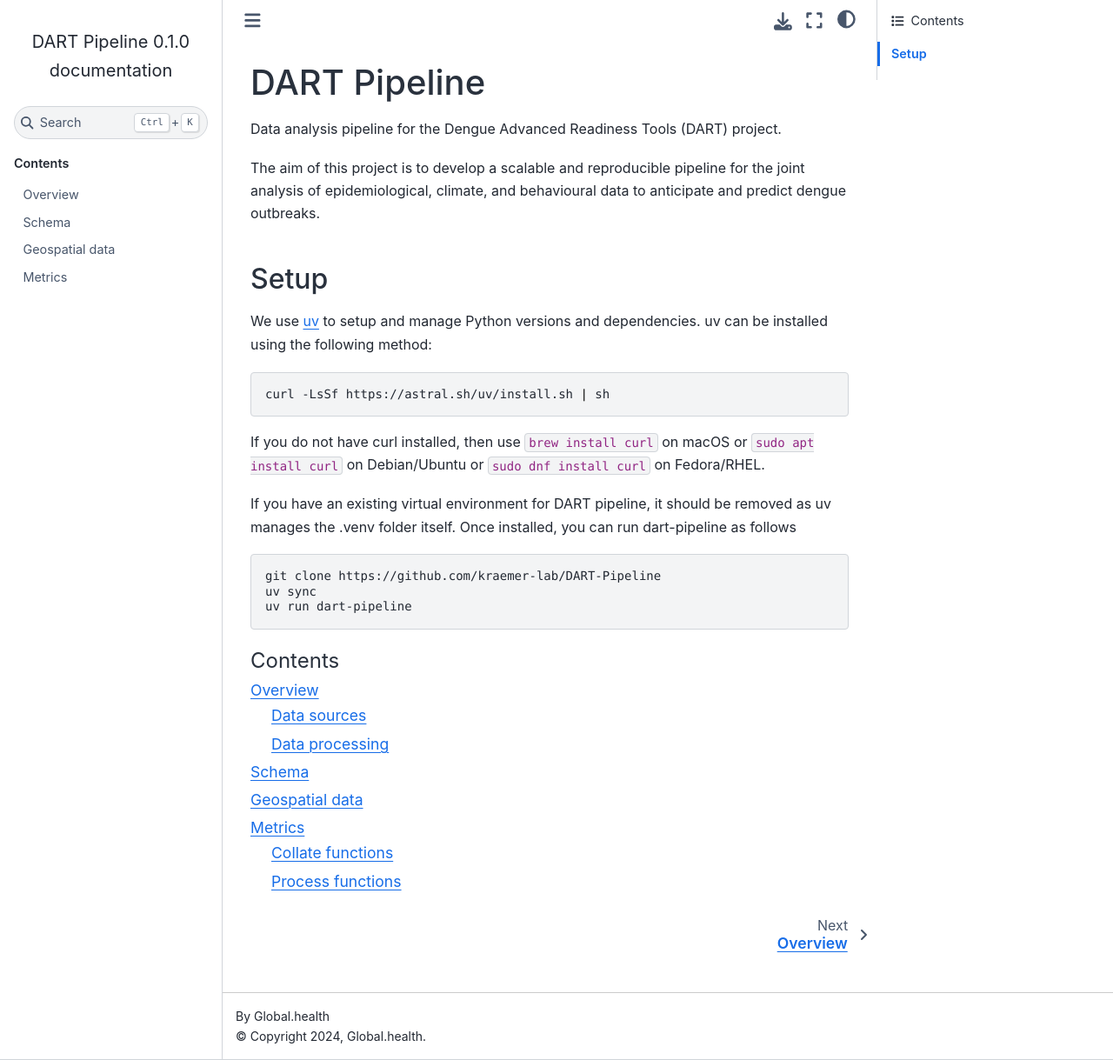
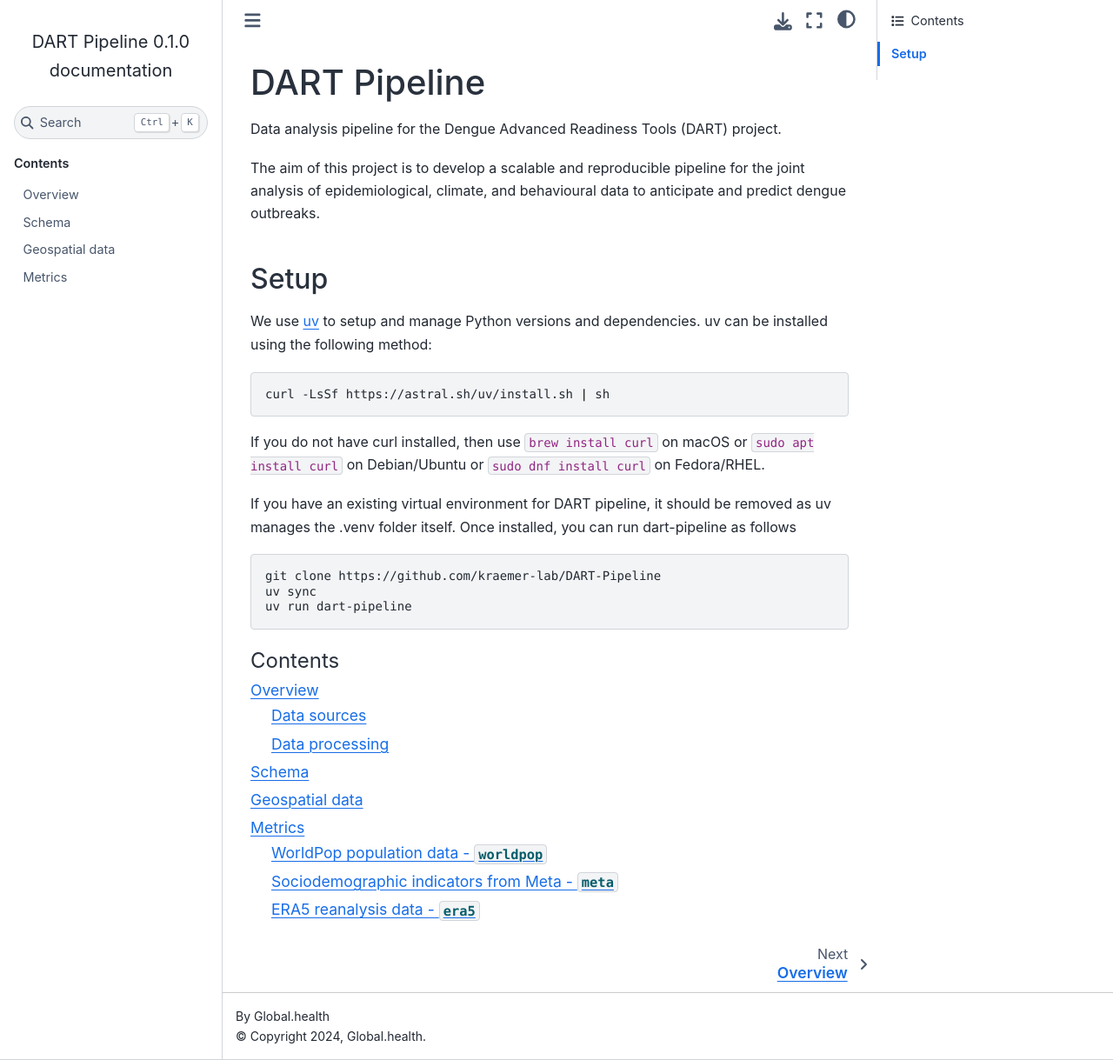
Before and after one commit to kraemer-lab/DART-Pipeline, a Sphinx documentation site: the page built from docs/index.md, in a window 1280 px wide and 1219 px high. Shown: the whole window at 87% size. Built offline with Sphinx 7.4.7 and the Sphinx Book theme 1.1.4, drawn with Linux system fonts in a browser that asks for light colours; some of the changed lines change nothing that is shown.

Commit message:
docs: update metrics page

```diff
--- a/docs/metrics.rst
+++ b/docs/metrics.rst
@@ -1,75 +1,145 @@
+*******
 Metrics
-=======
+*******
 
-DART Pipeline supports metrics in these categories: economic, epidemiological,
-meteorological and sociodemographic. Following are the list of metrics, where ↓
-denotes fetch (collate) code and ↺ denotes processing code. An asterisk (*)
-denotes metrics which require an account to be created.
-
-- economic/relative-wealth-index
-  :func:`↓ <dart_pipeline.collate.relative_wealth_index>`
-  :func:`↺ <dart_pipeline.process.process_rwi>`
-- epidemiological/dengue/peru
-  :func:`↓ <dart_pipeline.collate.ministerio_de_salud_peru_data>`
-  :func:`↺ <dart_pipeline.process.process_ministerio_de_salud_peru_data>`
-- geospatial/gadm
-  :func:`↓ <dart_pipeline.collate.gadm_data>`
-  :func:`↺ <dart_pipeline.process.process_gadm_admin_map_data>`
-- meteorological/aphrodite-daily-mean-temp *
-  :func:`↓ <dart_pipeline.collate.aphrodite_temperature_data>`
-  :func:`↺ <dart_pipeline.process.process_aphrodite_temperature_data>`
-- meteorological/aphrodite-daily-precip *
-  :func:`↓ <dart_pipeline.collate.aphrodite_precipitation_data>`
-  :func:`↺ <dart_pipeline.process.process_aphrodite_precipitation_data>`
-- meteorological/chirps-rainfall
-  :func:`↓ <dart_pipeline.collate.chirps_rainfall_data>`
-  :func:`↺ <dart_pipeline.process.process_chirps_rainfall>`
-- meteorological/terraclimate
-  :func:`↓ <dart_pipeline.collate.terraclimate_data>`
-  :func:`↺ <dart_pipeline.process.process_terraclimate>`
-- meteorological/era5-reanalysis
-  :func:`↺ <dart_pipeline.process.process_era5_reanalysis_data>`
-- sociodemographic/meta-pop-density
-  :func:`↓ <dart_pipeline.collate.meta_pop_density_data>`
-  :func:`↺ <dart_pipeline.process.process_ministerio_de_salud_peru_data>`
-- sociodemographic/worldpop-count
-  :func:`↓ <dart_pipeline.collate.worldpop_pop_count_data>`
-  :func:`↺ <dart_pipeline.process.process_worldpop_pop_count_data>`
-- sociodemographic/worldpop-density
-  :func:`↓ <dart_pipeline.collate.worldpop_pop_density_data>`
-  :func:`↺ <dart_pipeline.process.process_worldpop_pop_density_data>`
-- geospatial/chirps-rainfall
-  :func:`↺ <dart_pipeline.process.process_gadm_chirps_rainfall>`
-- geospatial/worldpop-count
-  :func:`↺ <dart_pipeline.process.process_gadm_admin_map_data>`
+For metrics with a 'partOf' attribute, the metric is calculated by invoking
+dart-pipeline (get|process) on the 'partOf' value rather than the metric value.
+This is usually done for efficiency reasons when it is faster to process
+multiple metrics at once.
 
 To fetch data for a particular metric, run
 
 .. code-block::
 
-   uv run dart-pipeline get metric param=value
+   uv run dart-pipeline get metric ISO3-admin YYYY param=value
 
-where ``param`` and ``value`` refer to parameters and their values that are
-passed directly to the appropriate function. As an example if a collate
-function takes the parameter ``iso3: str``, then this should be specified on
-the command line as ``uv run dart-pipeline get metric iso3=<ISO 3166-2 alpha-3
-code>``
-
-To process data for a particular metric run
+where ``param`` and ``value`` refer to optional parameters and their values
+that are passed directly to the appropriate function. The first parameter
+specifies the ISO3 code of the country and the administrative level (1, 2, or
+3) to aggregate data to. The second parameter is usually the year (can also be
+the date) for which to download and process data. If a processor exists, it is
+invoked automatically, or can be manually invoked by:
 
 .. code-block::
 
-    uv run dart-pipeline process metric param=value
+   uv run dart-pipeline process metric ISO3-admin YYYY param=value
+
+Note that weather data from the ``era5`` source is not automatically processed
+as fetching takes a long time. For this case run the get and process steps
+separately.
 
 
-Collate functions
------------------
+WorldPop population data - ``worldpop``
+===========================================================
 
-.. automodule:: dart_pipeline.collate
-    :members:
+worldpop.pop_count
+    WorldPop population count [unitless]
 
-Process functions
------------------
+    :URL: https://hub.worldpop.org/geodata/listing?id=75
+    :License: CC-BY-4.0
+    :Citation:
+      WorldPop (www.worldpop.org - School of Geography and Environmental
+      Science, University of Southampton; Department of Geography and
+      Geosciences, University of Louisville; Departement de Geographie,
+      Universite de Namur) and Center for International Earth Science
+      Information Network (CIESIN), Columbia University (2018). Global
+      High Resolution Population Denominators Project - Funded by The
+      Bill and Melinda Gates Foundation (OPP1134076).
+      https://dx.doi.org/10.5258/SOTON/WP00671
 
-.. automodule:: dart_pipeline.process
-    :members:
+Sociodemographic indicators from Meta - ``meta``
+===========================================================
+
+meta.pop_density
+    Meta population density [unitless]
+
+    :URL: https://dataforgood.facebook.com/dfg/docs/high-resolution-population-density-maps-demographic-estimates-documentation
+    :Citation:
+      Facebook Connectivity Lab and Center for International Earth Science
+      Information Network - CIESIN – Columbia University. 2016.
+      High Resolution Settlement Layer (HRSL). Source imagery for
+      HRSL © 2016 DigitalGlobe. Accessed 2025-05-14
+
+meta.relative_wealth_index
+    Relative wealth index [unitless]
+
+    :URL: https://dataforgood.facebook.com/dfg/tools/relative-wealth-index
+    :License: CC-BY-NC-4.0
+    :Citation:
+      Microestimates of wealth for all low- and middle-income countries.
+      Guanghua Chi, Han Fang, Sourav Chatterjee, Joshua E. Blumenstock.
+      Proceedings of the National Academy of Sciences Jan 2022, 119 (3)
+      e2113658119; DOI: 10.1073/pnas.2113658119
+
+ERA5 reanalysis data - ``era5``
+===========================================================
+:Authentication: Authentication required, see https://cds.climate.copernicus.eu/how-to-api
+:License:
+    Access to Copernicus Products is given for any purpose in so far
+    as it is lawful, whereas use may include, but is not limited to: reproduction;
+    distribution; communication to the public; adaptation, modification and
+    combination with other data and information; or any combination of the
+    foregoing.
+
+era5.2m_temperature
+    2 meters air temperature [K], *partOf* era5
+
+
+era5.surface_solar_radiation_downwards
+    Accumulated solar radiation downwards [J/m^2], *partOf* era5
+
+
+era5.total_precipitation
+    Total precipitation [m], *partOf* era5
+
+
+era5.wind_speed
+    Wind speed [m/s], *partOf* era5
+
+
+era5.relative_humidity
+    Relative humidity [percentage], *partOf* era5
+
+
+era5.specific_humidity
+    Specific humidity [g/kg], *partOf* era5
+
+
+era5.hydrological_balance
+    Hydrological balance [m], *partOf* era5
+
+
+era5.spi
+    Standardised precipitation [unitless], *partOf* era5
+
+
+era5.spei
+    Standardised precipitation-evaporation index [unitless], *partOf* era5
+
+
+era5.total_precipitation_corrected
+    Bias-corrected total precipitation [m], *partOf* era5
+
+
+era5.spi_corrected
+    Bias-corrected standardised precipitation [unitless], *partOf* era5
+
+
+era5.spei_corrected
+    Bias-corrected standardised precipitation-evaporation index [unitless], *partOf* era5
+
+
+era5.hydrological_balance_corrected
+    Bias-corrected hydrological balance [m], *partOf* era5
+
+
+era5.spi.gamma
+    Fitted gamma distribution from historical data for SPI [unitless]
+
+
+era5.spei.gamma
+    Fitted gamma distribution from historical data for SPEI [unitless]
+
+
+era5.prep_bias_correct
+    Virtual metric to prepare aggregated data for bias correction module [various]
```
